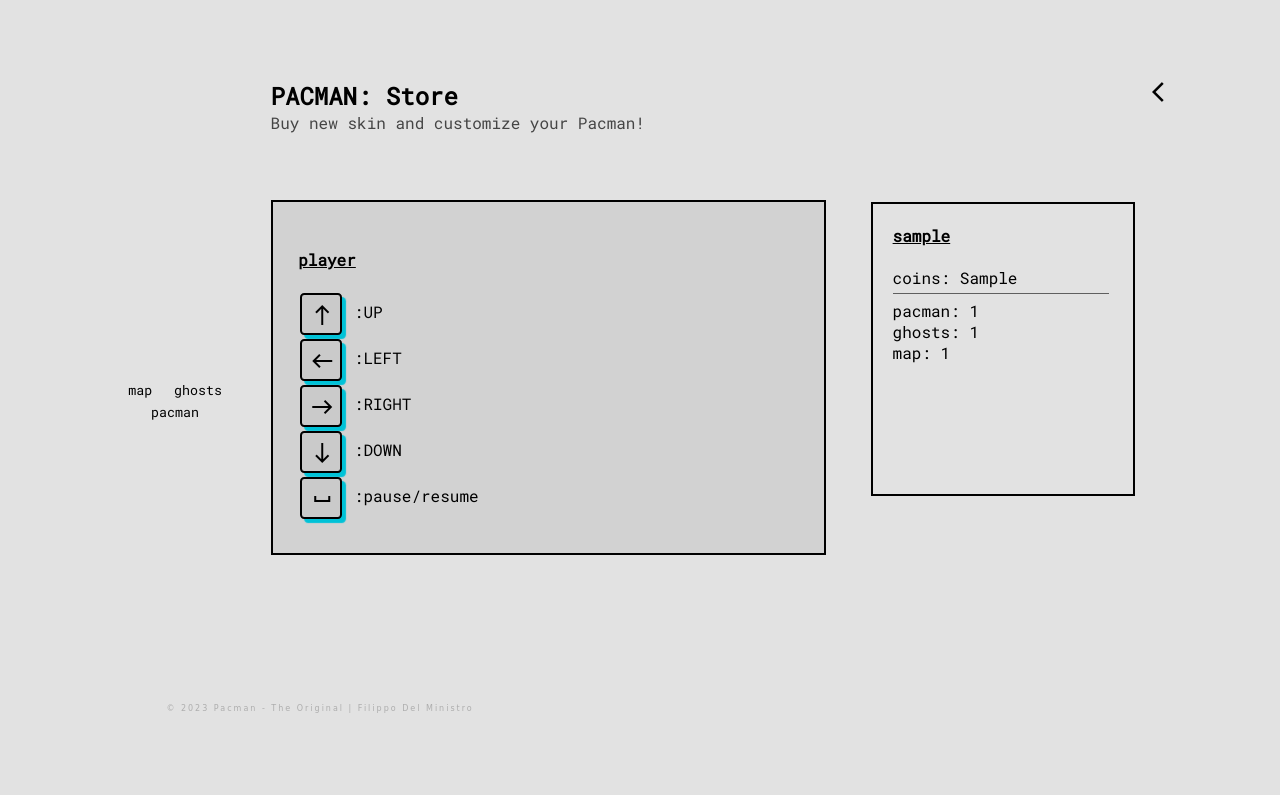
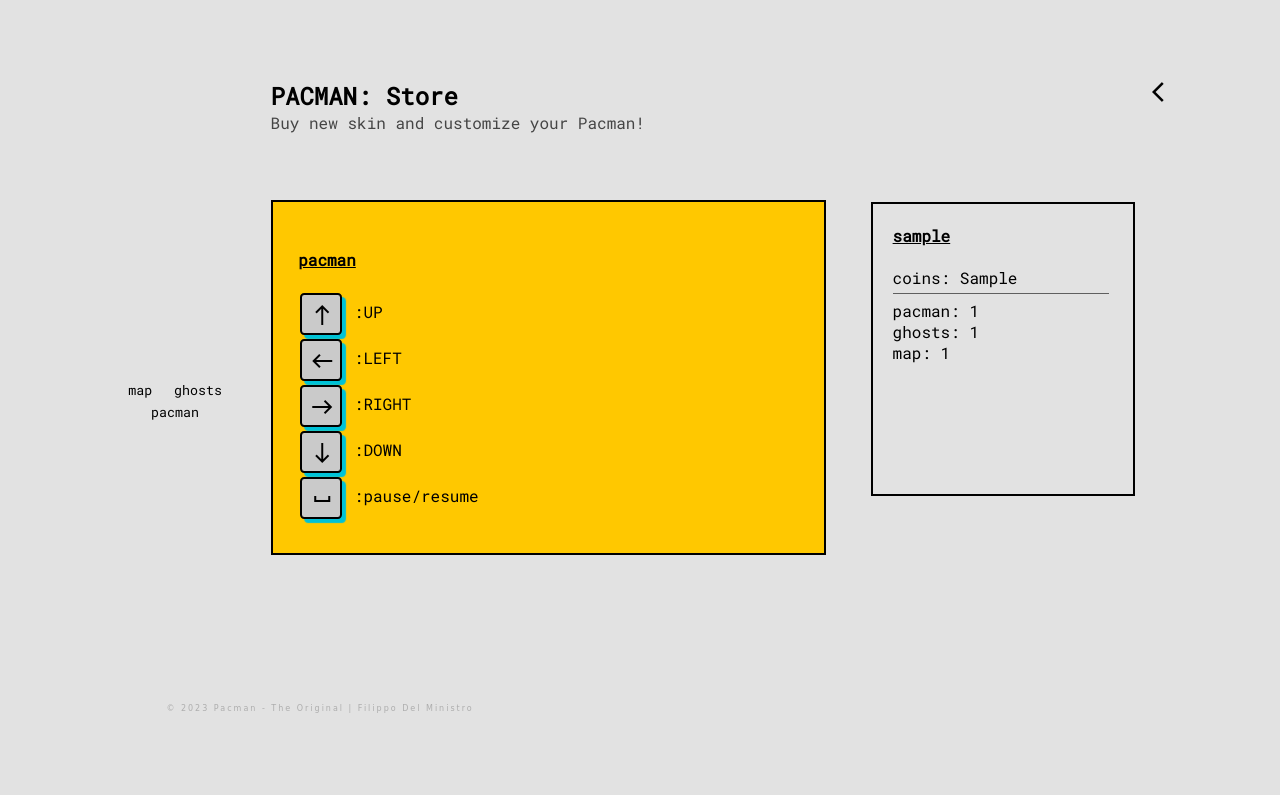
Before and after one commit to filippodelministro/Pacman-TheOriginal, a PHP site: page /php/store.php in a window 1280 px wide, after a click on "pacman". Shown: the top 795 px of the page. Run offline with PHP 8.4, Linux system fonts and the light colour scheme; the visitor is signed in with stand-in values (Sample User, id 1); tables that the repository leaves empty hold one stand-in row (values such as "Sample post").

Commit message:
need fin in store.php but working

```diff
--- a/php/store.php
+++ b/php/store.php
@@ -23,6 +23,8 @@
         <link rel="stylesheet" href="./../css/store.css">
 
         <script src="./../js/effects/store.js"></script>
+        <link rel="stylesheet" href="./skins.php">
+
 
         <link href="https://fonts.googleapis.com/icon?family=Material+Icons" rel="stylesheet">
         <link href='https://fonts.googleapis.com/css?family=Roboto Mono' rel='stylesheet'>
@@ -49,8 +51,10 @@
 
 
             <section id="pacman" class="menu-section store">
-                <h4>player</h4>
+                <h4>pacman</h4>
                 <p id="pacman">
+                    <div id="pacman"></div>
+
                     <span class="material-icons key">north</span> :UP <br>
                     <span class="material-icons key">west</span> :LEFT <br>
                     <span class="material-icons key">east</span> :RIGHT <br>
```
